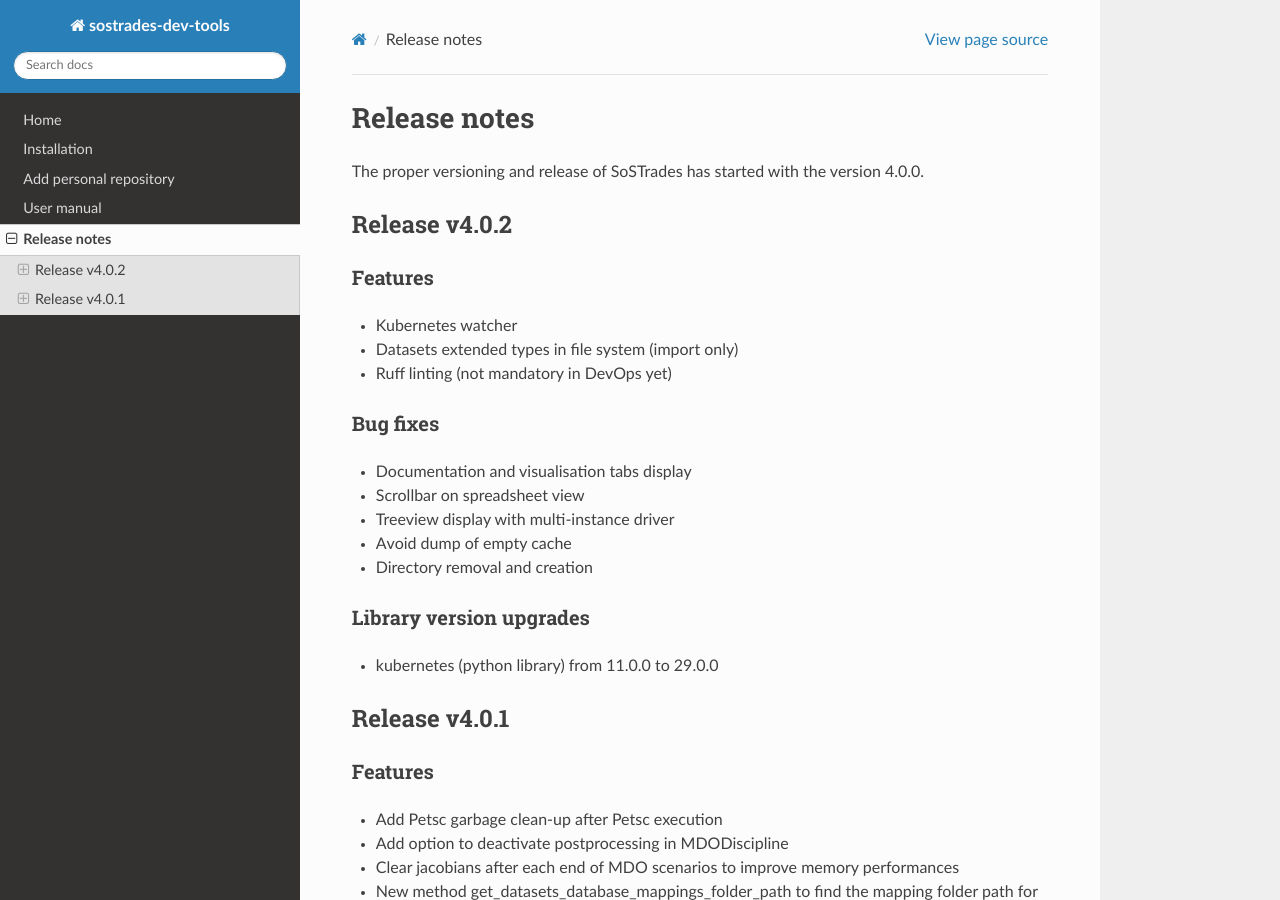
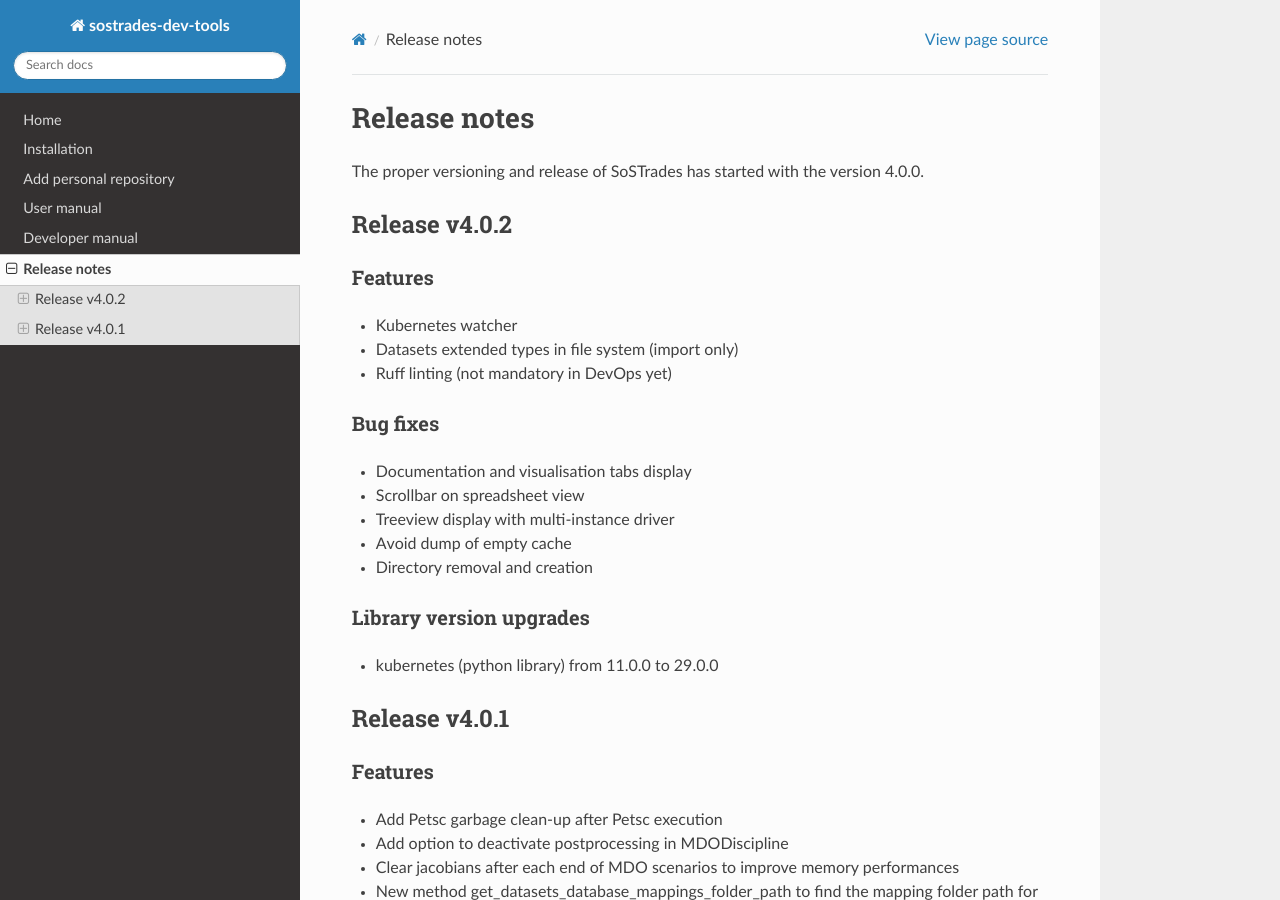
Before and after one commit to os-climate/sostrades-dev-tools, a Sphinx documentation site: the page built from docs/source/release-notes.md, in a window 1280 px wide and 900 px high. Built offline with Sphinx 7.4.7 and the Read the Docs theme 2.0.0, drawn with Linux system fonts in a browser that asks for light colours; pages that are not in the unit, such as notebooks, are missing from menus.

Commit message:
fix error in documentation title file name

```diff
--- a/docs/source/index.rst
+++ b/docs/source/index.rst
@@ -28,5 +28,5 @@ Contents
    Installation <installation.md>
    Add personal repository <add-repository.md>
    User manual <user_manual.md>
-   Developer manual <developer-manual.md>
+   Developer manual <developer_manual.md>
    Release notes <release-notes.md>
```
